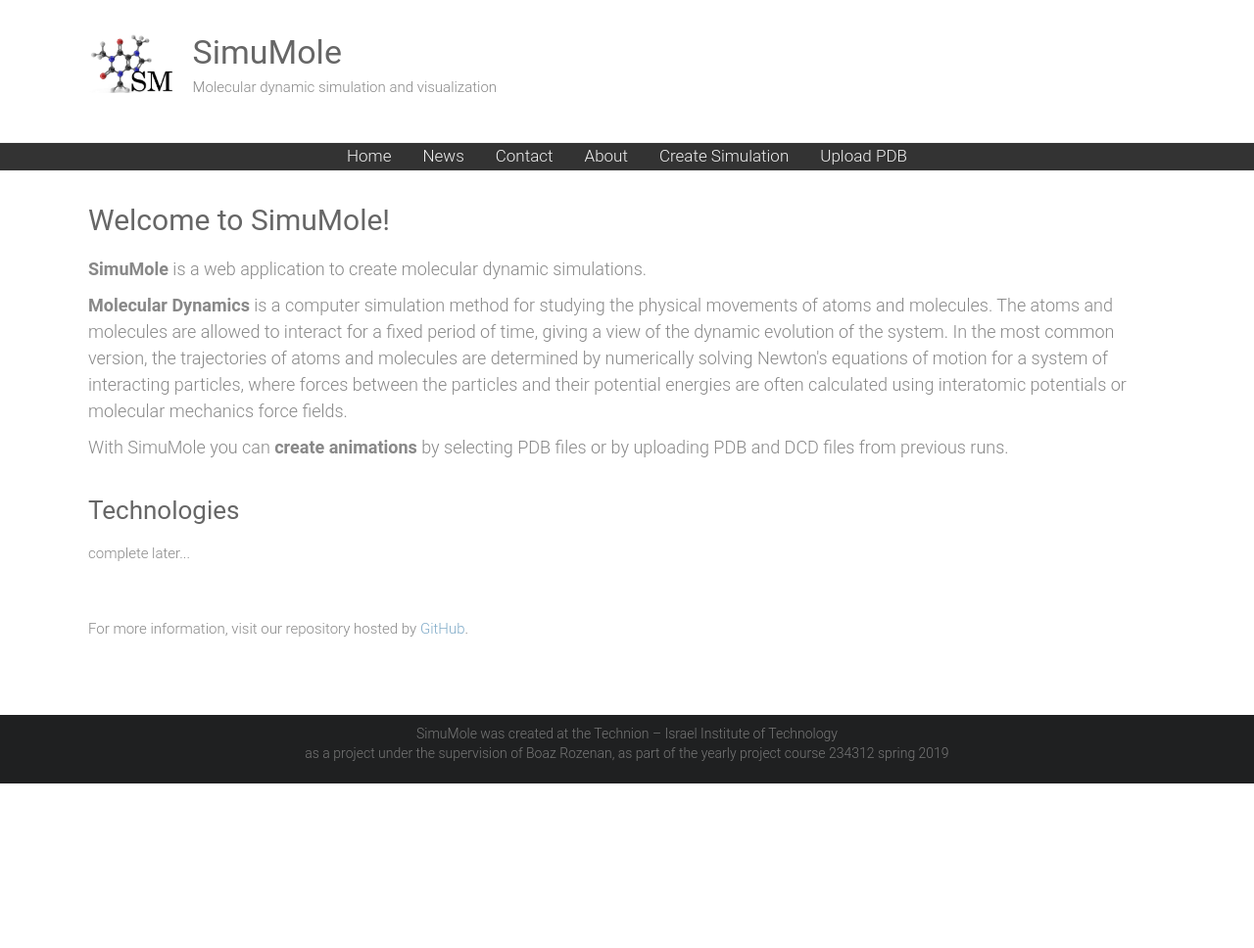
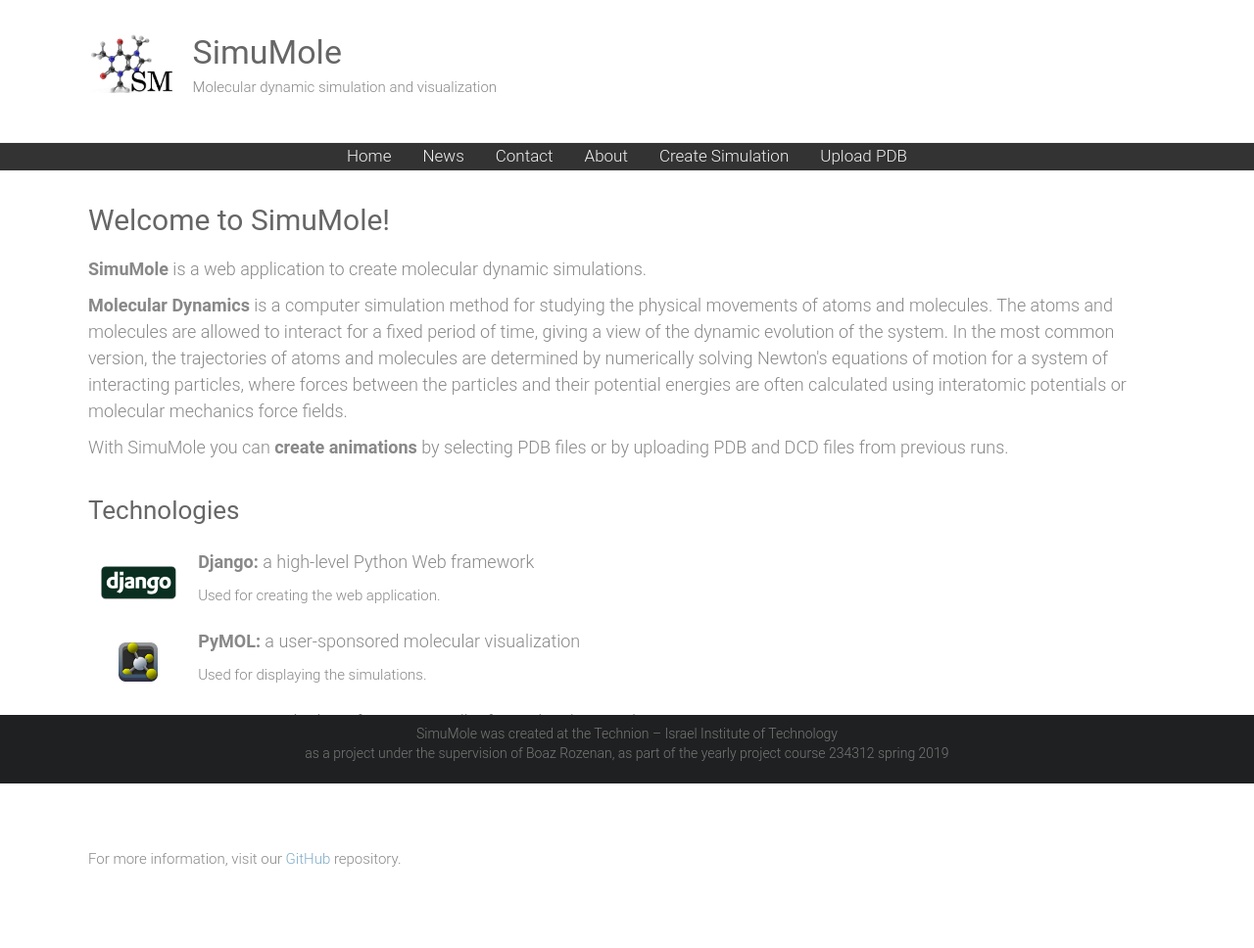
Before and after one commit to TechnionYP5779/SimuMole, a Django app: page / in a window 1280 px wide. Shown: the whole page at 98% size. Before the commit the page ends 800 px from the top, so only its background shows below. Run offline with Django 3.2, Linux system fonts and the light colour scheme; some libraries are stand-ins or nearby versions.

Commit message:
Home page: add technologies

```diff
--- a/src/SimuMole/SimuMoleWeb/templates/home.html
+++ b/src/SimuMole/SimuMoleWeb/templates/home.html
@@ -3,6 +3,28 @@
 
     <title>Home - SimuMole</title>
 
+    <style>
+
+        #td_img {
+            text-align: center;
+        }
+
+        table {
+            width: fit-content;
+            border: none;
+        }
+
+        td {
+            vertical-align: middle;
+            border: none;
+        }
+
+        img {
+            height: 40px;
+            margin: 0 0 0 0;
+        }
+
+    </style>
     <div>
 
         {################################################################}
@@ -31,15 +53,46 @@
         {################################################################}
         <br>
         <h3>Technologies</h3>
-        <p> complete later...</p>
+        <table>
+            <tr>
+                <td id="td_img">
+                    <img src="../static/SimuMoleWeb/technologies_django.png"/>
+                </td>
+                <td>
+                    <p style="font-size: large">
+                        <strong>Django:</strong> a high-level Python Web framework</p>
+                    <p>Used for creating the web application.</p>
+                </td>
+            </tr>
+            <tr>
+                <td id="td_img">
+                    <img src="../static/SimuMoleWeb/technologies_pymol.png"/>
+                </td>
+                <td>
+                    <p style="font-size: large">
+                        <strong>PyMOL:</strong> a user-sponsored molecular visualization </p>
+                    <p>Used for displaying the simulations.</p> {# todo: chnage this #}
+                </td>
+            </tr>
+            <tr>
+                <td id="td_img">
+                    <img src="../static/SimuMoleWeb/technologies_openmm.png"/>
+                </td>
+                <td>
+                    <p style="font-size: large">
+                        <strong>OpenMM:</strong> a high performance toolkit for molecular simulation</p>
+                    <p>Used for creating the MD simulations.</p>
+                </td>
+            </tr>
+        </table>
 
         {################################################################}
         {# GitHub                                                       #}
         {################################################################}
         <br>
         <br>
-        <p> For more information, visit our repository hosted by
-            <a href="https://github.com/TechnionYP5779/SimuMole">GitHub</a>.
+        <p> For more information, visit our
+            <a href="https://github.com/TechnionYP5779/SimuMole">GitHub</a> repository.
         </p>
 
     </div>
```
Also changed, not shown: src/SimuMole/SimuMoleWeb/static/SimuMoleWeb/technologies_django.png (added), src/SimuMole/SimuMoleWeb/static/SimuMoleWeb/technologies_openmm.png (added), src/SimuMole/SimuMoleWeb/static/SimuMoleWeb/technologies_pymol.png (added).
